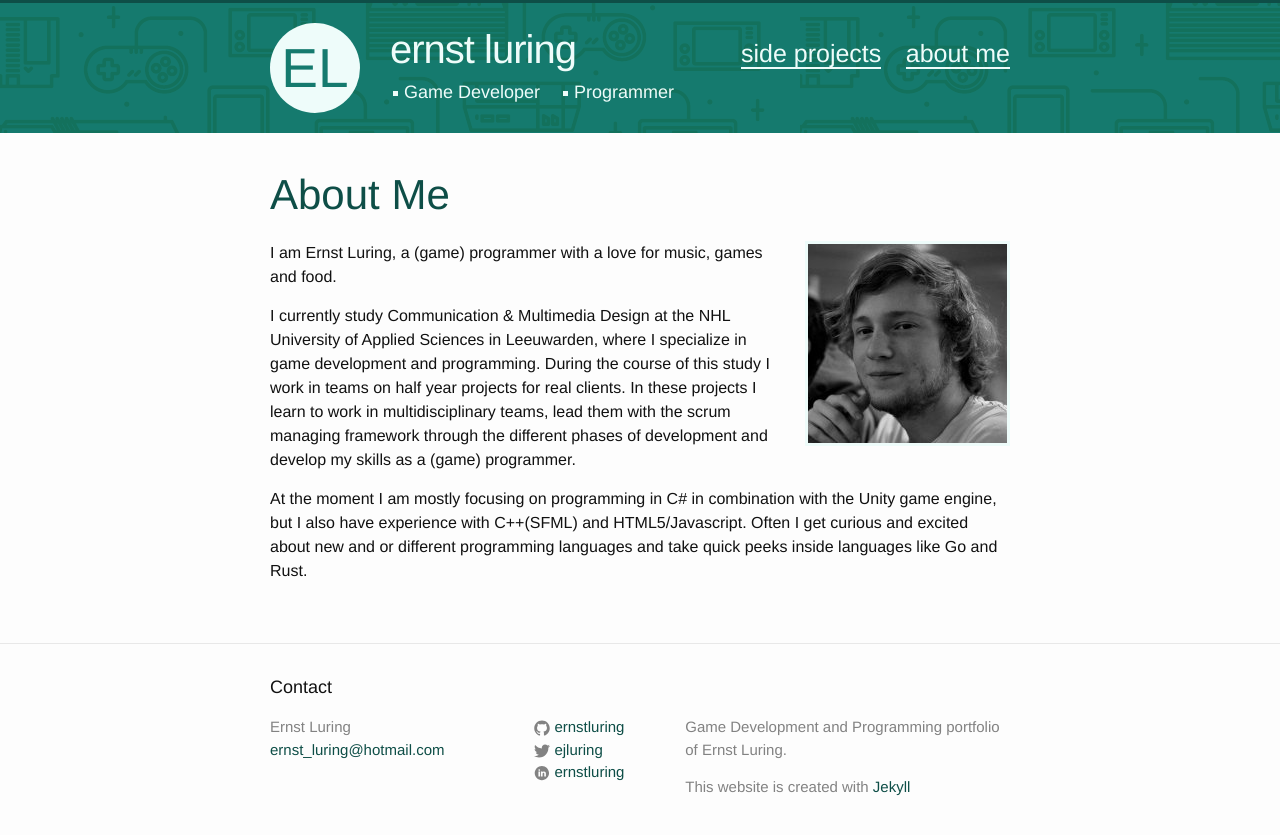
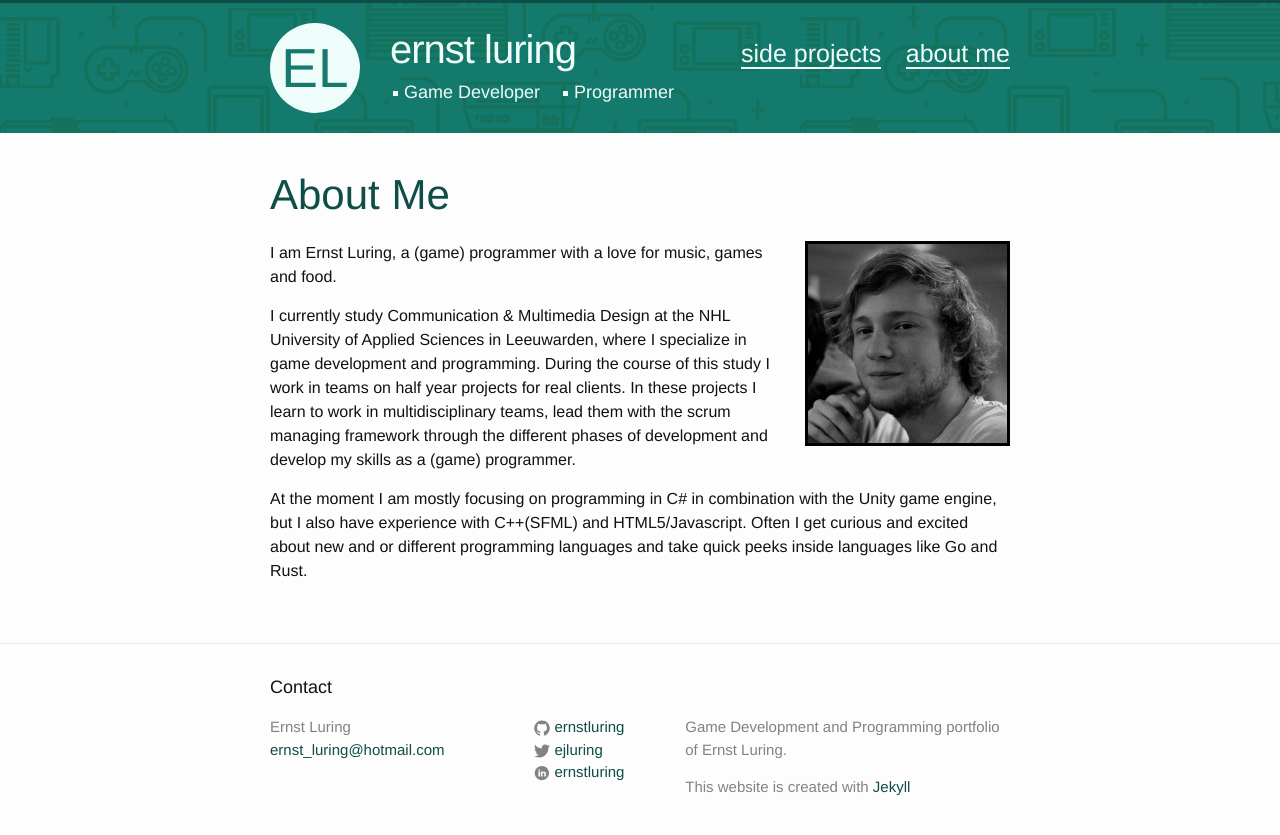
Before and after one commit to ernstluring/ejldigital.github.io, a Jekyll site: the page built from 01-about.md, in a window 1280 px wide. Shown: the top 835 px of the page. Built offline with Jekyll 4.4.1, drawn with Linux system fonts in a browser that asks for light colours.

Commit message:
border of image on about me page has no hover anymore

```diff
--- a/_sass/_layout.scss
+++ b/_sass/_layout.scss
@@ -315,9 +315,13 @@
     }
 }
 
-.image-border {
+.image-border-hover {
   border: 3px solid $green-color-light;
   &:hover{
     border-color: black;
   }
 }
+
+.image-border {
+  border: 3px solid black;
+}
--- a/index.html
+++ b/index.html
@@ -14,7 +14,7 @@
           <a class="post-link" href="{{ post.url | prepend: site.baseurl }}">
           {{ post.title }}
           {% if post.img %}
-          <img class="image-border" src="{{site.baseurl}}img/{{post.img}}">
+          <img class="image-border-hover" src="{{site.baseurl}}img/{{post.img}}">
           {% endif %}
           </a>
         </h2>
```
